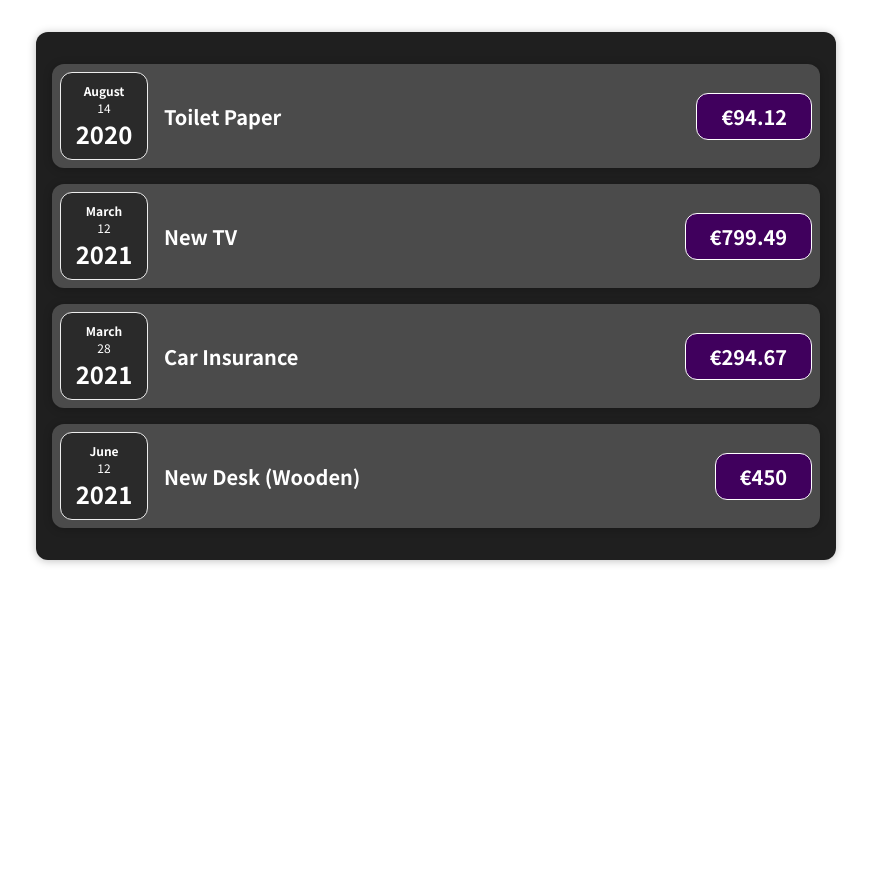
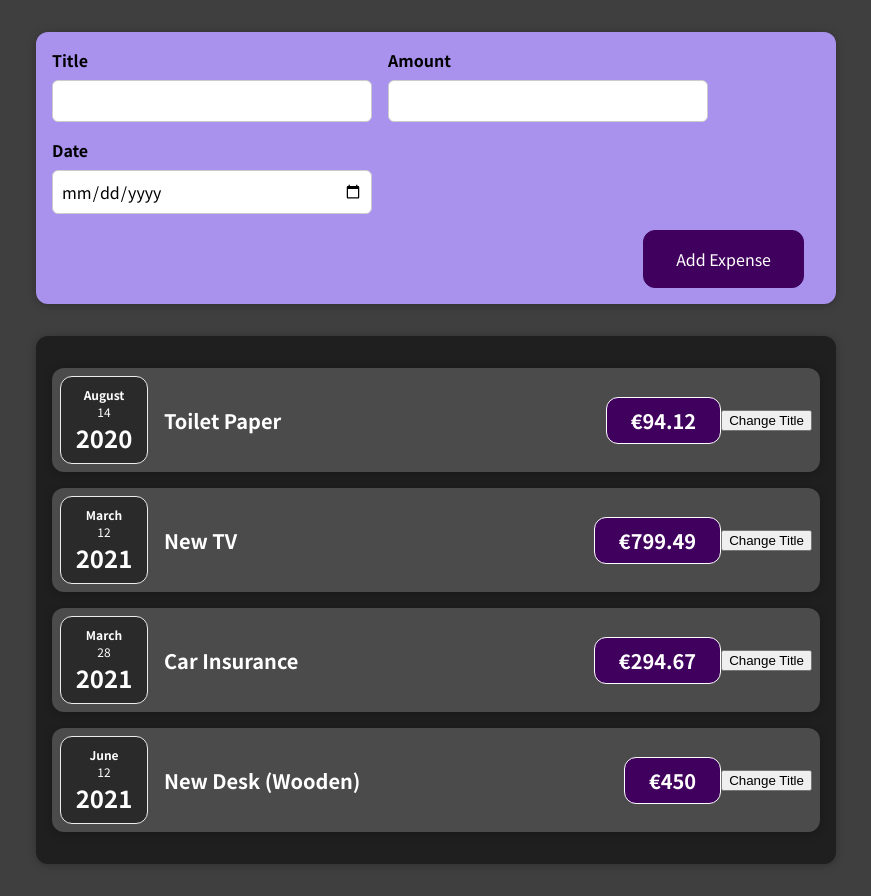
Before and after one commit to ckarakoc/ExpenseTracker, a React (Create React App) app: page / in a window 1280 px wide. Shown: the whole page, without its empty margins (204-1075 px from the left). Before the commit the page ends 800 px from the top, so only its background shows below. Built offline with nearby package versions, Linux system fonts and the light colour scheme.

Commit message:
Added Form with State.

```diff
--- a/src/App.js
+++ b/src/App.js
@@ -1,4 +1,5 @@
 import Expenses from "./components/Expenses/Expenses";
+import NewExpense from "./components/NewExpense/NewExpense";
 
 function App() {
   const expenses = [
@@ -23,8 +24,14 @@
     },
   ];
 
+  function addExpenseHandler(expense) {
+    console.log('In App.js');
+    console.log(expense)
+  }
+
   return (
     <div>
+      <NewExpense onAddExpense={addExpenseHandler} />
       <Expenses expenses={expenses} />
     </div>
   );
--- a/src/components/Expenses/ExpenseDate.js
+++ b/src/components/Expenses/ExpenseDate.js
@@ -1,4 +1,4 @@
-import "./ExpenseDate.css"
+import "./ExpenseDate.css";
 
 export default function ExpenseDate(props) {
     const month = props.date.toLocaleString('en-US', { month: 'long' });
--- a/src/components/Expenses/ExpenseItem.js
+++ b/src/components/Expenses/ExpenseItem.js
@@ -1,17 +1,19 @@
-import './ExpenseItem.css'
+import React, { useState } from 'react';
+import './ExpenseItem.css';
 import Card from '../UI/Card';
 import ExpenseDate from './ExpenseDate';
 
-function ExpenseItem(props) {
+export default function ExpenseItem(props) {
+    const [title, setTitle] = useState(props.title);
+
     return (
         <Card className="expense-item">
             <ExpenseDate date={props.date} />
             <div className="expense-item__description">
-                <h2>{props.title}</h2>
+                <h2>{title}</h2>
                 <div className="expense-item__price">€{props.amount}</div>
             </div>
+            <button onClick={() => { setTitle("Updated!") }}>Change Title</button>
         </Card>
     );
 }
-
-export default ExpenseItem;
--- a/src/components/Expenses/Expenses.js
+++ b/src/components/Expenses/Expenses.js
@@ -1,6 +1,6 @@
 import ExpenseItem from "./ExpenseItem";
 import Card from "../UI/Card";
-import "./Expenses.css"
+import "./Expenses.css";
 
 export default function Expenses(props) {
     return (
--- /dev/null
+++ b/src/components/NewExpense/ExpenseForm.css
@@ -0,0 +1,26 @@
+.new-expense__controls {
+    display: flex;
+    flex-wrap: wrap;
+    gap: 1rem;
+    margin-bottom: 1rem;
+    text-align: left;
+}
+
+.new-expense__control label {
+    font-weight: bold;
+    margin-bottom: 0.5rem;
+    display: block;
+}
+
+.new-expense__control input {
+    font: inherit;
+    padding: 0.5rem;
+    border-radius: 6px;
+    border: 1px solid #ccc;
+    width: 20rem;
+    max-width: 100%;
+}
+
+.new-expense__actions {
+    text-align: right;
+}
--- /dev/null
+++ b/src/components/NewExpense/ExpenseForm.js
@@ -0,0 +1,108 @@
+import { useState } from 'react';
+import './ExpenseForm.css';
+
+export default function ExpenseForm(props) {
+    const [enteredTitle, setEnteredTitle] = useState('');
+    const [enteredAmount, setEnteredAmount] = useState('');
+    const [enteredDate, setEnteredDate] = useState('');
+
+    function titleChangeHandler(event) { setEnteredTitle(event.target.value); };
+    function amountChangeHandler(event) { setEnteredAmount(event.target.value); };
+    function dateChangeHandler(event) { setEnteredDate(event.target.value); };
+    function submitHandler(event) {
+        event.preventDefault();
+        const expenseData = {
+            title: enteredTitle,
+            amount: enteredAmount,
+            data: new Date(enteredDate),
+        }
+
+        props.onSaveExpenseData(expenseData);
+
+        setEnteredTitle('');
+        setEnteredAmount('');
+        setEnteredDate('');
+    };
+
+
+    /* // Alternative way to do it:
+        const [userInput, setUserInput] = useState({
+        enteredTitle: '',
+        enteredAmount: '',
+        enteredDate: ''
+    });
+
+    function titleChangeHandler(event) {
+        setUserInput((prevState) => {
+            return {
+                ...prevState,
+                enteredTitle: event.target.value,
+            };
+        });
+    };
+    function amountChangeHandler(event) {
+        setUserInput((prevState) => {
+            return {
+                ...prevState,
+                enteredAmount: event.target.value,
+            };
+        });
+    };
+    function dateChangeHandler(event) {
+        setUserInput((prevState) => {
+            return {
+                ...prevState,
+                enteredDate: event.target.value,
+            };
+        });
+    }; */
+
+    /* // Alternative: onChange={(event) => inputChangeHandler('title', event.target.value)}
+    function inputChangeHandler(identifier, value) {
+        if(identifier === 'title') {
+            setEnteredTitle(value);
+        } else if (identifier === 'date') {
+            setEnteredDate(value);
+        } else {
+            setEnteredAmount(value);
+        }
+    }; */
+
+    return (
+        <form onSubmit={submitHandler}>
+            <div className="new-expense__controls">
+                <div className="new-expense__control">
+                    <label>Title</label>
+                    <input
+                        type="text"
+                        value={enteredTitle}
+                        onChange={titleChangeHandler}
+                    />
+                </div>
+                <div className="new-expense__control">
+                    <label>Amount</label>
+                    <input
+                        type="number"
+                        min="0.01"
+                        step="0.01"
+                        value={enteredAmount}
+                        onChange={amountChangeHandler}
+                    />
+                </div>
+                <div className="new-expense__control">
+                    <label>Date</label>
+                    <input
+                        type="date"
+                        min="2019-01-01"
+                        max="2022-12-31"
+                        value={enteredDate}
+                        onChange={dateChangeHandler}
+                    />
+                </div>
+            </div>
+            <div className="new-expense__actions">
+                <button type="submit">Add Expense</button>
+            </div>
+        </form>
+    );
+};
--- /dev/null
+++ b/src/components/NewExpense/NewExpense.css
@@ -0,0 +1,38 @@
+.new-expense {
+    background-color: #a892ee;
+    padding: 1rem;
+    margin: 2rem auto;
+    width: 50rem;
+    max-width: 95%;
+    border-radius: 12px;
+    text-align: center;
+    box-shadow: 0 1px 8px rgba(0, 0, 0, 0.25);
+}
+
+.new-expense button {
+    font: inherit;
+    cursor: pointer;
+    padding: 1rem 2rem;
+    border: 1px solid #40005d;
+    background-color: #40005d;
+    color: white;
+    border-radius: 12px;
+    margin-right: 1rem;
+}
+
+.new-expense button:hover,
+.new-expense button:active {
+    background-color: #510674;
+    border-color: #510674;
+}
+
+.new-expense button.alternative {
+    color: #220131;
+    border-color: transparent;
+    background-color: transparent;
+}
+
+.new-expense button.alternative:hover,
+.new-expense button.alternative:active {
+    background-color: #ddb3f8;
+}
--- /dev/null
+++ b/src/components/NewExpense/NewExpense.js
@@ -0,0 +1,18 @@
+import './NewExpense.css';
+import ExpenseForm from './ExpenseForm';
+
+export default function NewExpense(props) {
+    function onSaveExpenseDataHandler(enteredExpenseData) {
+        const expenseData = {
+            ...enteredExpenseData,
+            id: Math.random().toString()
+        };
+        props.onAddExpense(expenseData);
+    };
+
+    return (
+        <div className="new-expense">
+            <ExpenseForm onSaveExpenseData={onSaveExpenseDataHandler} />
+        </div>
+    );
+};
--- a/src/index.css
+++ b/src/index.css
@@ -10,5 +10,5 @@
 
 body {
   margin: 0;
-  /* background-color: #3f3f3f; */
+  background-color: #3f3f3f;
 }
```
